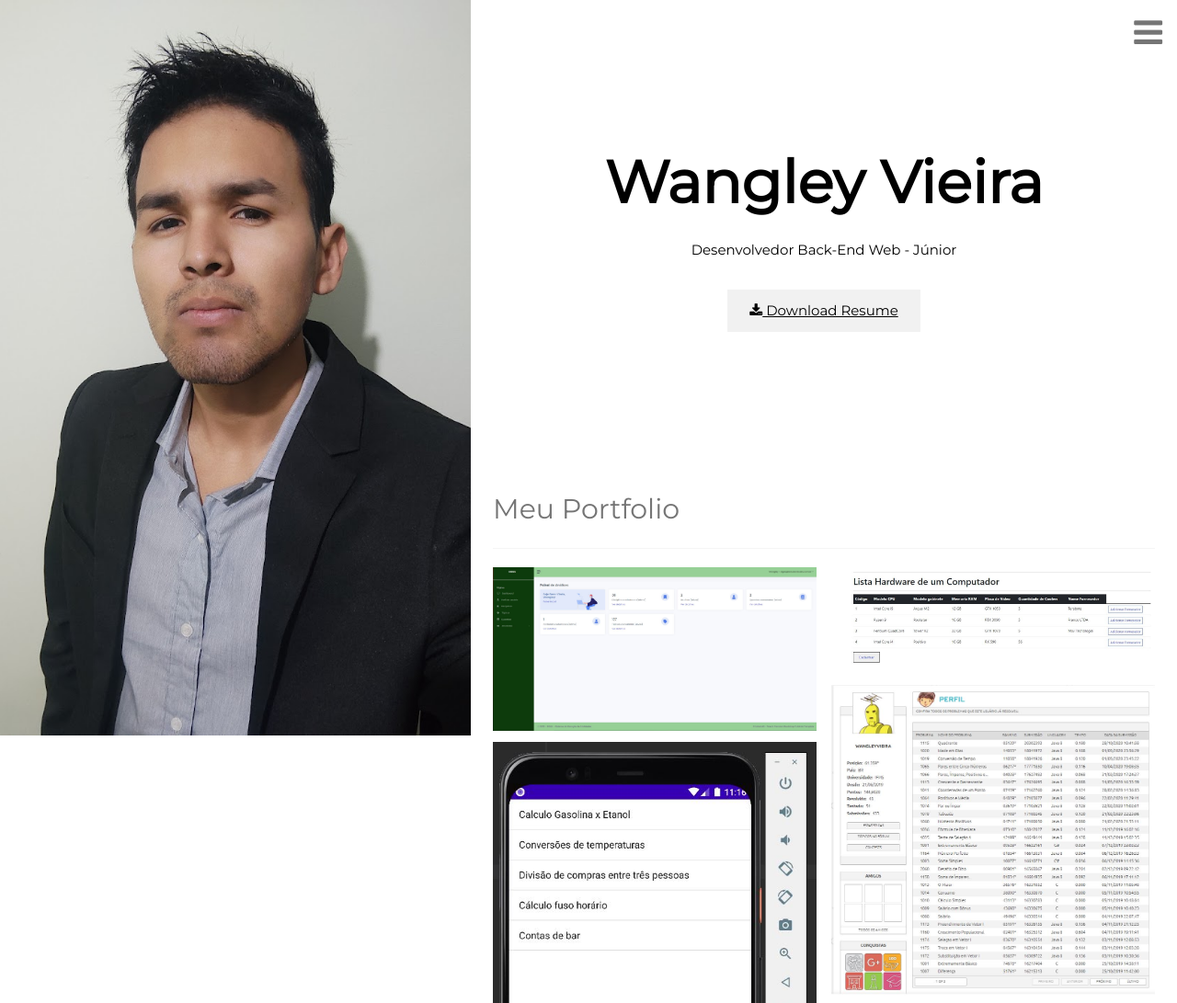
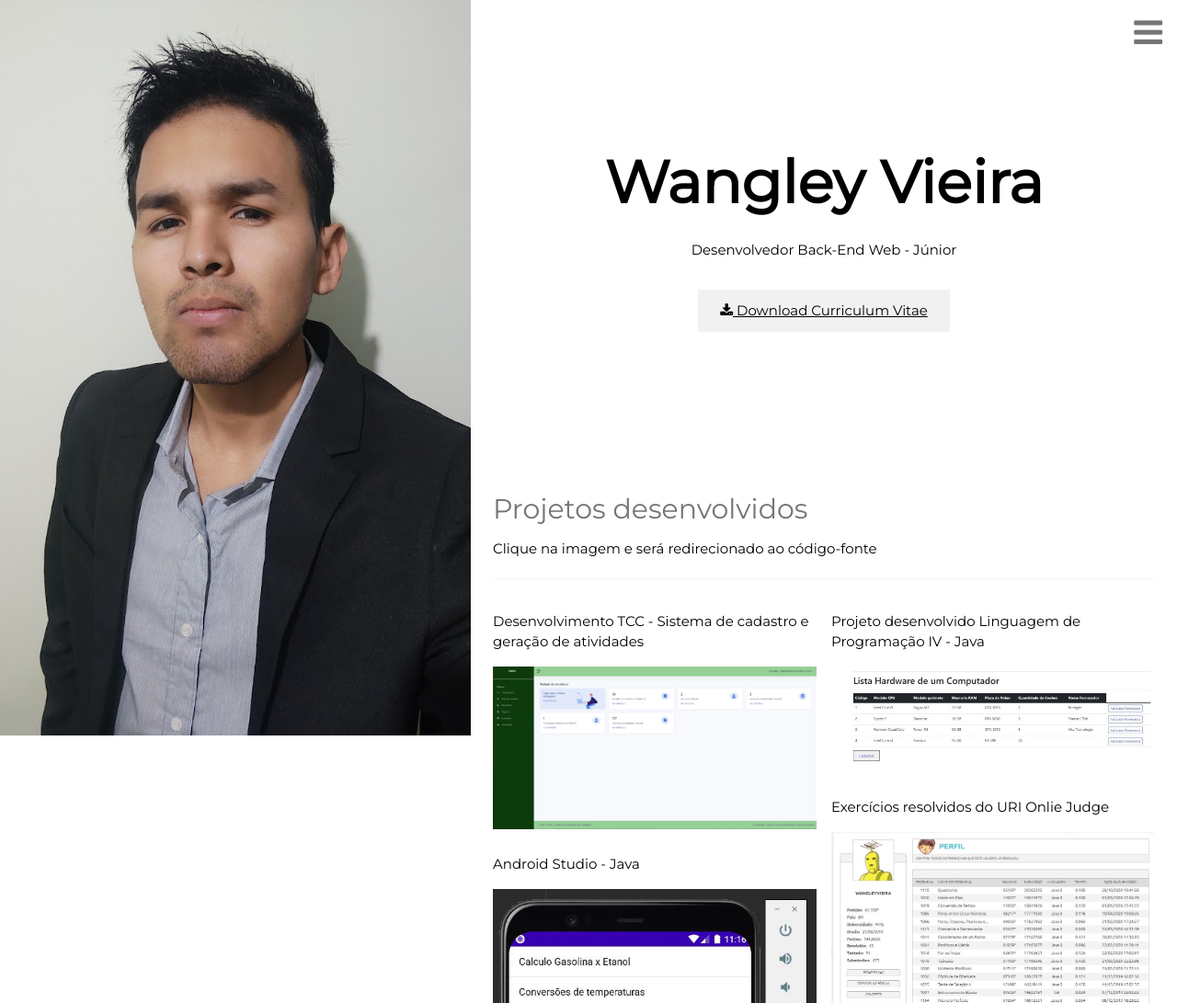
Before and after one commit to WangleyVieira/portfolio-wangley.github.io, a plain HTML site: page index.html in a window 1280 px wide. Shown: the top 1091 px of the page at 92% size. Drawn offline with nearby package versions, Linux system fonts and the light colour scheme.

Commit message:
alteracao 2

```diff
--- a/index.html
+++ b/index.html
@@ -34,7 +34,7 @@
   </a>
   <div class="w3-bar-block w3-center">
     <a href="#" class="w3-bar-item w3-button w3-text-grey w3-hover-black" onclick="closeNav()">Home</a>
-    <a href="#portfolio" class="w3-bar-item w3-button w3-text-grey w3-hover-black" onclick="closeNav()">Portfolio</a>
+    <a href="#portfolio" class="w3-bar-item w3-button w3-text-grey w3-hover-black" onclick="closeNav()">Projetos</a>
     <a href="#about" class="w3-bar-item w3-button w3-text-grey w3-hover-black" onclick="closeNav()">Sobre Mim</a>
     <a href="#contact" class="w3-bar-item w3-button w3-text-grey w3-hover-black" onclick="closeNav()">Contatos</a>
   </div>
@@ -53,26 +53,33 @@
     <img src="./img/eu.jpg" class="w3-image w3-hide-large w3-hide-small w3-round" style="display:block;width:60%;margin:auto;">
     <img src="./img/eu.jpg" class="w3-image w3-hide-large w3-hide-medium w3-round" width="1000" height="1333">
     <button class="w3-button w3-light-grey w3-padding-large w3-margin-top">
-      <a href="https://drive.google.com/file/d/1SmX4Ro2opZfMB1Ti-dv7O5DrJcszun8H/view" target="_blank"><i class="fa fa-download"></i> Download Resume</a>
+      <a href="https://drive.google.com/file/d/1SmX4Ro2opZfMB1Ti-dv7O5DrJcszun8H/view" target="_blank"><i class="fa fa-download"></i> Download Curriculum Vitae</a>
     </button>
   </header>
 
   <!-- Portfolio Section -->
   <div class="w3-padding-32 w3-content" id="portfolio">
-    <h2 class="w3-text-grey">Meu Portfolio</h2>
+    <h2 class="w3-text-grey">Projetos desenvolvidos</h2>
+    <span>Clique na imagem e será redirecionado ao código-fonte</span>
     <hr class="w3-opacity">
 
     <!-- Grid for photos -->
     <div class="w3-row-padding" style="margin:0 -16px">
       <div class="w3-half">
+        <p>Desenvolvimento TCC - Sistema de cadastro e geração de atividades</p>
         <a href="https://github.com/WangleyVieira/sigea" target="_blank"><img src="./img/dashboard-sigea.JPG" style="width:100%"></a>
+
+        <P>Android Studio - Java</P>
         <a href="https://github.com/WangleyVieira/AndroidStudio-IFMS" target="_blank"><img src="./img/androind.JPG" style="width:100%"></a>
         <!-- <a href="https://github.com/WangleyVieira/Prova-LP-IV" target="_blank"><img src="./img/java.JPG" style="width:100%"></a> -->
       </div>
 
       <div class="w3-half">
+        <p>Projeto desenvolvido Linguagem de Programação IV - Java</p>
         <a href="https://github.com/WangleyVieira/Prova-LP-IV" target="_blank"><img src="./img/java.JPG" style="width:100%"></a>
+        <p>Exercícios resolvidos do URI Onlie Judge</p>
         <a href="https://github.com/WangleyVieira/Exercicio_Uri/tree/master/src" target="_blank"><img src="./img/uri.JPG" style="width:100%"></a>
+        <p>Geolocalização OSM (OpenStreetMaps) através do Cep informado e cadastro de anexos</p>
         <a href="https://github.com/WangleyVieira/GeolocalizacaoOSM" target="_blank"><img src="./img/cad-endereco.JPG" style="width:100%"></a>
         <!-- <img src="https://www.w3schools.com/w3images/p6.jpg" style="width:100%"> -->
       </div>
```
Also changed, not shown: 1 other file.
